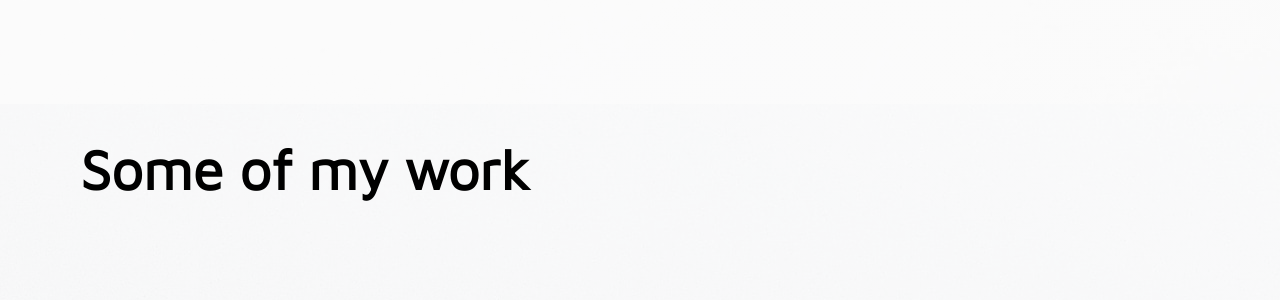
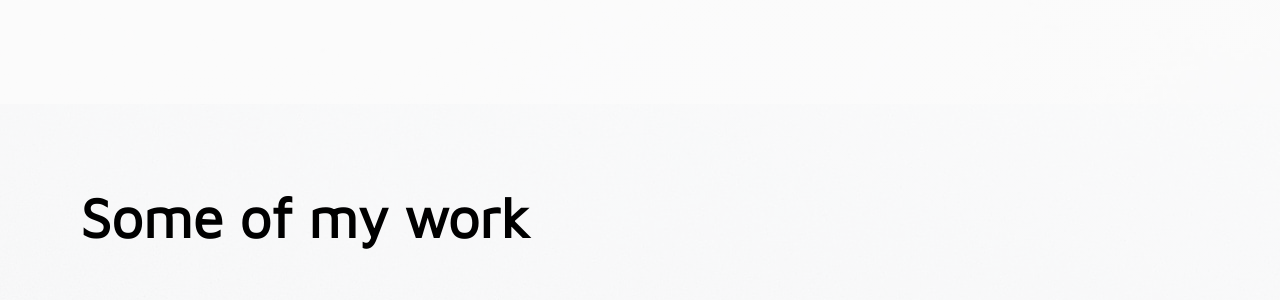
Before and after one commit to Daron976/DKW, a React (Create React App) app: page / in a window 1280 px wide. Shown: the part 2800-3100 px from the top of the page. Built offline with nearby package versions, Linux system fonts and the light colour scheme.

Commit message:
Fix projects header

```diff
--- a/src/index.css
+++ b/src/index.css
@@ -202,7 +202,7 @@ li {
   font-size: 3.5rem;
   display: flex;
   justify-content: flex-start;
-  margin: 2rem 5rem;
+  margin: 5rem 5rem 2rem;
 }
 
 .project-article:nth-child(even) {
```
